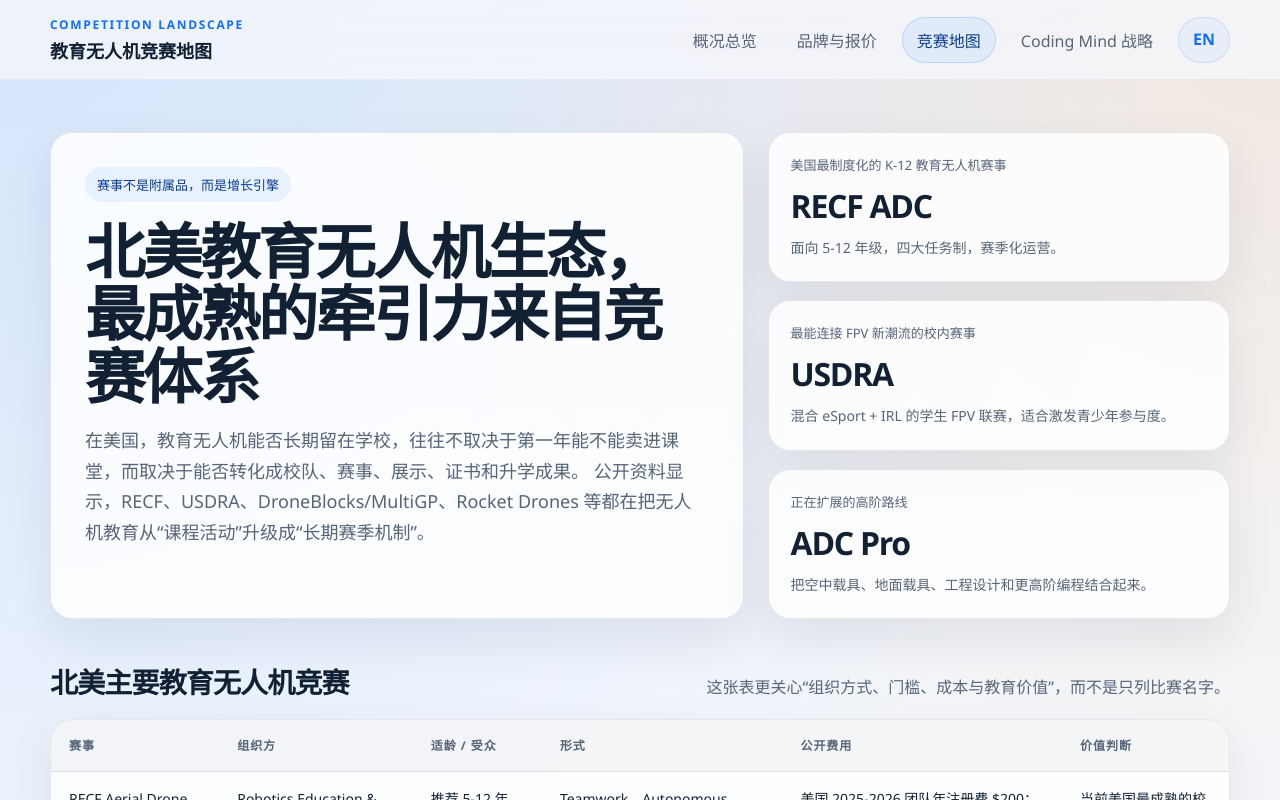
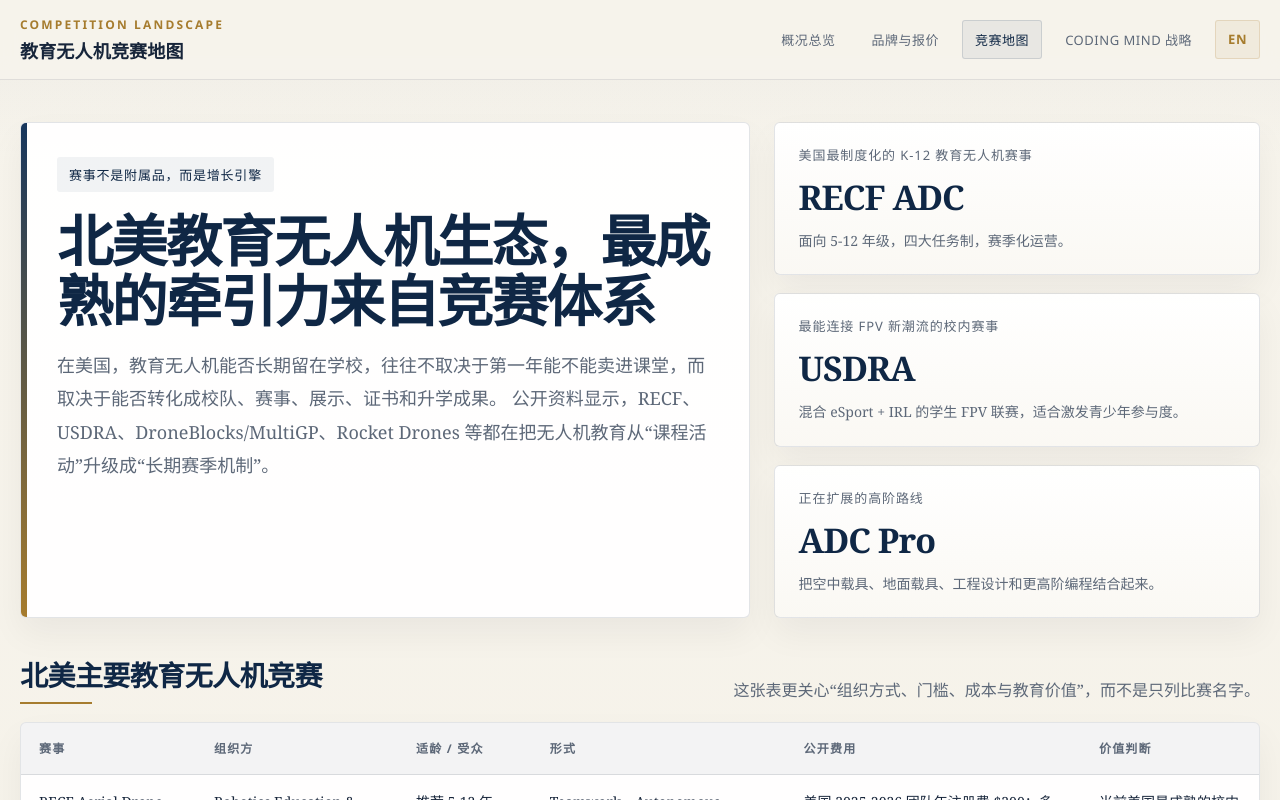
Before and after one commit to li2918/edDrone, a plain HTML site: page competitions.html in a window 1280 px wide. Shown: the top 800 px of the page. Drawn offline with Linux system fonts and the light colour scheme.

Commit message:
Refine report styling for investment-grade presentation

```diff
--- a/assets/styles.css
+++ b/assets/styles.css
@@ -1,19 +1,19 @@
 :root {
-  --bg: #f5f7fb;
-  --surface: rgba(255, 255, 255, 0.84);
+  --bg: #f3f0e8;
+  --surface: rgba(255, 255, 255, 0.92);
   --surface-strong: #ffffff;
-  --text: #122033;
-  --muted: #566578;
-  --line: rgba(18, 32, 51, 0.1);
-  --brand: #0f6fff;
-  --brand-deep: #0b3d91;
-  --accent: #ff8f1f;
-  --accent-soft: #ffe5c7;
-  --success: #1a9b6d;
-  --danger: #d24e39;
-  --shadow: 0 20px 50px rgba(16, 31, 58, 0.08);
-  --radius: 22px;
-  --content: 1180px;
+  --text: #17253a;
+  --muted: #5d6878;
+  --line: rgba(23, 37, 58, 0.12);
+  --brand: #17365d;
+  --brand-deep: #0f2745;
+  --accent: #a67c2e;
+  --accent-soft: rgba(166, 124, 46, 0.12);
+  --success: #2f6a4f;
+  --danger: #a5483a;
+  --shadow: 0 16px 34px rgba(17, 28, 44, 0.05);
+  --radius: 6px;
+  --content: 1240px;
 }
 
 * {
@@ -26,12 +26,11 @@
 
 body {
   margin: 0;
-  font-family: "Segoe UI", "PingFang SC", "Microsoft YaHei", sans-serif;
+  font-family: Georgia, "Times New Roman", "Noto Serif SC", "Songti SC", serif;
   color: var(--text);
   background:
-    radial-gradient(circle at top left, rgba(15, 111, 255, 0.12), transparent 35%),
-    radial-gradient(circle at top right, rgba(255, 143, 31, 0.12), transparent 28%),
-    linear-gradient(180deg, #eff4fb 0%, #f9fbfe 55%, #f1f5fb 100%);
+    linear-gradient(180deg, rgba(15, 39, 69, 0.04) 0%, rgba(15, 39, 69, 0) 160px),
+    linear-gradient(180deg, #f7f4ec 0%, #f2eee4 100%);
 }
 
 a {
@@ -47,9 +46,9 @@
   position: sticky;
   top: 0;
   z-index: 20;
-  backdrop-filter: blur(12px);
-  background: rgba(245, 247, 251, 0.78);
-  border-bottom: 1px solid rgba(18, 32, 51, 0.06);
+  backdrop-filter: blur(10px);
+  background: rgba(247, 244, 236, 0.92);
+  border-bottom: 1px solid rgba(23, 37, 58, 0.1);
 }
 
 .topbar-inner {
@@ -68,15 +67,17 @@
 
 .brand-kicker {
   font-size: 12px;
-  letter-spacing: 0.14em;
+  letter-spacing: 0.18em;
   text-transform: uppercase;
-  color: var(--brand);
+  color: var(--accent);
   font-weight: 700;
+  font-family: "Segoe UI", Arial, sans-serif;
 }
 
 .brand-title {
   font-size: 18px;
   font-weight: 700;
+  letter-spacing: 0.01em;
 }
 
 .nav-links {
@@ -88,29 +89,33 @@
 
 .nav-links a {
   text-decoration: none;
-  padding: 10px 14px;
-  border-radius: 999px;
+  padding: 9px 12px;
+  border-radius: 3px;
   color: var(--muted);
   border: 1px solid transparent;
   transition: all 0.2s ease;
+  font-family: "Segoe UI", Arial, sans-serif;
+  font-size: 13px;
+  letter-spacing: 0.04em;
+  text-transform: uppercase;
 }
 
 .nav-links a:hover,
 .nav-links a.active {
   color: var(--brand-deep);
-  border-color: rgba(15, 111, 255, 0.18);
-  background: rgba(15, 111, 255, 0.08);
+  border-color: rgba(23, 54, 93, 0.14);
+  background: rgba(23, 54, 93, 0.06);
 }
 
 .nav-links a.lang-link {
   font-weight: 700;
-  color: var(--brand);
-  border-color: rgba(15, 111, 255, 0.14);
-  background: rgba(15, 111, 255, 0.05);
+  color: var(--accent);
+  border-color: rgba(166, 124, 46, 0.18);
+  background: rgba(166, 124, 46, 0.08);
 }
 
 .hero {
-  padding: 52px 0 24px;
+  padding: 42px 0 18px;
 }
 
 .hero-grid {
@@ -133,7 +138,17 @@
 }
 
 .hero-card {
-  padding: 34px;
+  padding: 34px 36px;
+  position: relative;
+  overflow: hidden;
+}
+
+.hero-card::before {
+  content: "";
+  position: absolute;
+  inset: 0 auto 0 0;
+  width: 6px;
+  background: linear-gradient(180deg, var(--brand), var(--accent));
 }
 
 .eyebrow {
@@ -142,23 +157,27 @@
   gap: 10px;
   font-size: 13px;
   color: var(--brand-deep);
-  background: rgba(15, 111, 255, 0.08);
+  background: rgba(23, 54, 93, 0.06);
   padding: 8px 12px;
-  border-radius: 999px;
+  border-radius: 3px;
   margin-bottom: 18px;
+  font-family: "Segoe UI", Arial, sans-serif;
+  letter-spacing: 0.06em;
+  text-transform: uppercase;
 }
 
 .hero h1 {
   margin: 0;
-  font-size: clamp(34px, 6vw, 60px);
-  line-height: 1.04;
-  letter-spacing: -0.04em;
+  font-size: clamp(34px, 5vw, 56px);
+  line-height: 1.08;
+  letter-spacing: -0.03em;
+  color: var(--brand-deep);
 }
 
 .hero p.lead {
   margin: 18px 0 0;
   font-size: 18px;
-  line-height: 1.7;
+  line-height: 1.85;
   color: var(--muted);
   max-width: 720px;
 }
@@ -174,10 +193,13 @@
 .tag,
 .chip {
   padding: 8px 12px;
-  border-radius: 999px;
+  border-radius: 3px;
   font-size: 13px;
-  background: rgba(18, 32, 51, 0.05);
+  background: rgba(23, 37, 58, 0.045);
   color: var(--muted);
+  border: 1px solid rgba(23, 37, 58, 0.06);
+  text-decoration: none;
+  font-family: "Segoe UI", Arial, sans-serif;
 }
 
 .hero-side {
@@ -186,19 +208,25 @@
 }
 
 .stat-card {
-  padding: 22px;
+  padding: 22px 24px;
+  background:
+    linear-gradient(180deg, rgba(255, 255, 255, 0.96) 0%, rgba(250, 248, 243, 0.96) 100%);
 }
 
 .stat-label {
   font-size: 13px;
   color: var(--muted);
   margin-bottom: 10px;
+  text-transform: uppercase;
+  letter-spacing: 0.07em;
+  font-family: "Segoe UI", Arial, sans-serif;
 }
 
 .stat-value {
-  font-size: 32px;
+  font-size: 34px;
   font-weight: 800;
-  letter-spacing: -0.04em;
+  letter-spacing: -0.03em;
+  color: var(--brand-deep);
 }
 
 .stat-foot {
@@ -228,7 +256,7 @@
 }
 
 section {
-  padding: 18px 0 14px;
+  padding: 18px 0 16px;
 }
 
 .section-head {
@@ -242,7 +270,20 @@
 .section-head h2 {
   margin: 0;
   font-size: 28px;
-  letter-spacing: -0.03em;
+  letter-spacing: -0.02em;
+  color: var(--brand-deep);
+  position: relative;
+  padding-bottom: 10px;
+}
+
+.section-head h2::after {
+  content: "";
+  position: absolute;
+  left: 0;
+  bottom: 0;
+  width: 72px;
+  height: 2px;
+  background: var(--accent);
 }
 
 .section-head p {
@@ -262,6 +303,7 @@
 .source-card h3 {
   margin: 0 0 14px;
   font-size: 20px;
+  color: var(--brand-deep);
 }
 
 .panel p,
@@ -288,16 +330,17 @@
 
 .metric-box {
   padding: 18px;
-  border-radius: 18px;
+  border-radius: 4px;
   border: 1px solid var(--line);
-  background: rgba(255, 255, 255, 0.66);
+  background: rgba(255, 255, 255, 0.72);
 }
 
 .metric-box strong {
   display: block;
-  font-size: 28px;
+  font-size: 30px;
   margin-bottom: 8px;
-  letter-spacing: -0.04em;
+  letter-spacing: -0.03em;
+  color: var(--brand-deep);
 }
 
 .market-bars {
@@ -320,15 +363,15 @@
 
 .bar-track {
   height: 14px;
-  border-radius: 999px;
-  background: rgba(18, 32, 51, 0.06);
+  border-radius: 2px;
+  background: rgba(23, 37, 58, 0.07);
   overflow: hidden;
 }
 
 .bar-fill {
   height: 100%;
-  border-radius: 999px;
-  background: linear-gradient(90deg, var(--brand), var(--accent));
+  border-radius: 2px;
+  background: linear-gradient(90deg, var(--brand-deep), var(--accent));
 }
 
 .matrix {
@@ -338,9 +381,9 @@
 
 .matrix-item {
   padding: 18px;
-  border-radius: 18px;
+  border-radius: 4px;
   border: 1px solid var(--line);
-  background: rgba(255, 255, 255, 0.62);
+  background: rgba(255, 255, 255, 0.68);
 }
 
 .matrix-item h4 {
@@ -351,14 +394,17 @@
 .pill {
   display: inline-flex;
   padding: 5px 10px;
-  border-radius: 999px;
+  border-radius: 3px;
   font-size: 12px;
   font-weight: 700;
   margin-bottom: 10px;
+  font-family: "Segoe UI", Arial, sans-serif;
+  letter-spacing: 0.05em;
+  text-transform: uppercase;
 }
 
 .pill.open {
-  background: rgba(26, 155, 109, 0.12);
+  background: rgba(47, 106, 79, 0.12);
   color: var(--success);
 }
 
@@ -399,13 +445,14 @@
 th {
   font-size: 12px;
   text-transform: uppercase;
-  letter-spacing: 0.08em;
+  letter-spacing: 0.1em;
   color: var(--muted);
-  background: rgba(18, 32, 51, 0.04);
+  background: rgba(23, 37, 58, 0.05);
+  font-family: "Segoe UI", Arial, sans-serif;
 }
 
 tbody tr:hover {
-  background: rgba(15, 111, 255, 0.03);
+  background: rgba(23, 54, 93, 0.03);
 }
 
 .price {
@@ -424,15 +471,27 @@
 
 .timeline-card {
   padding: 22px;
+  position: relative;
+}
+
+.timeline-card::before {
+  content: "";
+  position: absolute;
+  top: 0;
+  left: 0;
+  right: 0;
+  height: 3px;
+  background: linear-gradient(90deg, var(--accent), rgba(166, 124, 46, 0.1));
 }
 
 .timeline-step {
   font-size: 12px;
-  color: var(--brand);
+  color: var(--accent);
   font-weight: 800;
-  letter-spacing: 0.1em;
+  letter-spacing: 0.12em;
   text-transform: uppercase;
   margin-bottom: 10px;
+  font-family: "Segoe UI", Arial, sans-serif;
 }
 
 .source-card {
@@ -461,6 +520,8 @@
   padding: 30px 0 54px;
   color: var(--muted);
   font-size: 14px;
+  border-top: 1px solid rgba(23, 37, 58, 0.08);
+  margin-top: 16px;
 }
 
 .small {
```
Also changed, not shown: index.html (+1 -0 lines), overview-en.html (+1 -0 lines).
